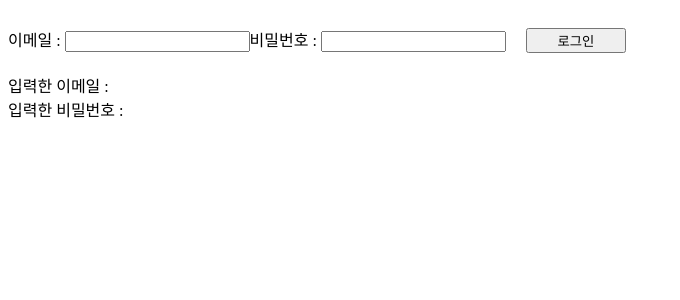
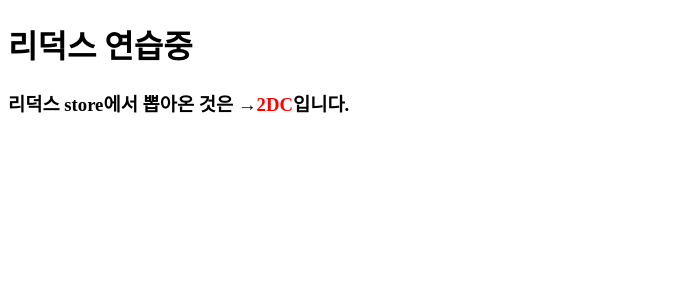
Before and after one commit to 2duckchun/react-playground, a React (Create React App) app: page / in a window 1280 px wide. Shown: the top 300 px of the page, without its empty margins (0-680 px from the left). Built offline with nearby package versions, Linux system fonts and the light colour scheme.

Commit message:
redux-toolkit 연습 1

```diff
--- a/package.json
+++ b/package.json
@@ -3,6 +3,7 @@
   "version": "0.1.0",
   "private": true,
   "dependencies": {
+    "@reduxjs/toolkit": "^1.9.1",
     "@testing-library/jest-dom": "^5.16.5",
     "@testing-library/react": "^13.4.0",
     "@testing-library/user-event": "^13.5.0",
@@ -10,6 +11,7 @@
     "eslint-plugin-jsx-a11y": "^6.6.1",
     "react": "^18.2.0",
     "react-dom": "^18.2.0",
+    "react-redux": "^8.0.5",
     "react-router-dom": "^6.4.3",
     "react-scripts": "5.0.1",
     "web-vitals": "^2.1.4"
--- a/src/App.jsx
+++ b/src/App.jsx
@@ -1,44 +1,20 @@
 import React, { useState, useRef } from 'react'
+
+import { useSelector } from 'react-redux';
 import './app.css'
 
 function App() {
-  const [emailValue, setEmailValue] = useState('')
-  const [pwValue, setPwValue] = useState('')
-  const emailInput = useRef(null)
-  const pwInput = useRef(null)
-
-  const inputCheck = e => {
-    e.preventDefault()
-    if (emailInput.current.value === "") {
-      alert("이메일을 입력해주세요.")
-      emailInput.current.focus()
-      return
-    }
-    if (pwInput.current.value === "") {
-      alert("비번을 입력해주세요.")
-      pwInput.current.focus()
-      return
-    }
-
-    setEmailValue(emailInput.current.value)
-    setPwValue(pwInput.current.value)
-  }
+  let personName = useSelector((state) => { return state})
+  console.log(personName);
 
   return (
-      <form>
-        <label>
-          이메일 : <input type="email" ref={emailInput} />
-        </label>
-        <label>
-          비밀번호 : <input type="password"  ref={pwInput}/>
-        </label>
-
-        <button type='submit' style={{width: "100px"}} onClick={inputCheck}>
-          로그인
-        </button>
-        <div>입력한 이메일 : {emailValue}</div>
-        <div>입력한 비밀번호 : {pwValue}</div>
-      </form>
+    <div>
+      <h1>리덕스 연습중</h1>
+      <h3>리덕스 store에서 뽑아온 것은 →
+        <span style={{color:'red'}}>{personName.person}</span>
+        입니다.
+      </h3>
+    </div>
   )
 }
 
--- a/src/index.js
+++ b/src/index.js
@@ -1,10 +1,17 @@
 import React from "react";
-// import ReactDOM from 'react-dom'; //구버전
 import { createRoot } from "react-dom/client";
 import App from "./App";
+
+import { Provider } from "react-redux"
+import store from './store'
+
 
 const container = document.getElementById("root");
 const root = createRoot(container);
 root.render(
-        <App />
-);
+    <React.StrictMode>
+        <Provider store={store}>
+            <App />
+        </Provider>
+    </React.StrictMode>
+)
--- /dev/null
+++ b/src/store.jsx
@@ -0,0 +1,12 @@
+import { configureStore, createSlice } from '@reduxjs/toolkit'
+
+let person = createSlice({
+    name: 'person',
+    initialState: '2DC'
+})
+
+export default configureStore({
+    reducer: {
+        person: person.reducer
+    }
+})
```
Also changed, not shown: 1 other file (tests, documents, lock files or other folders).
